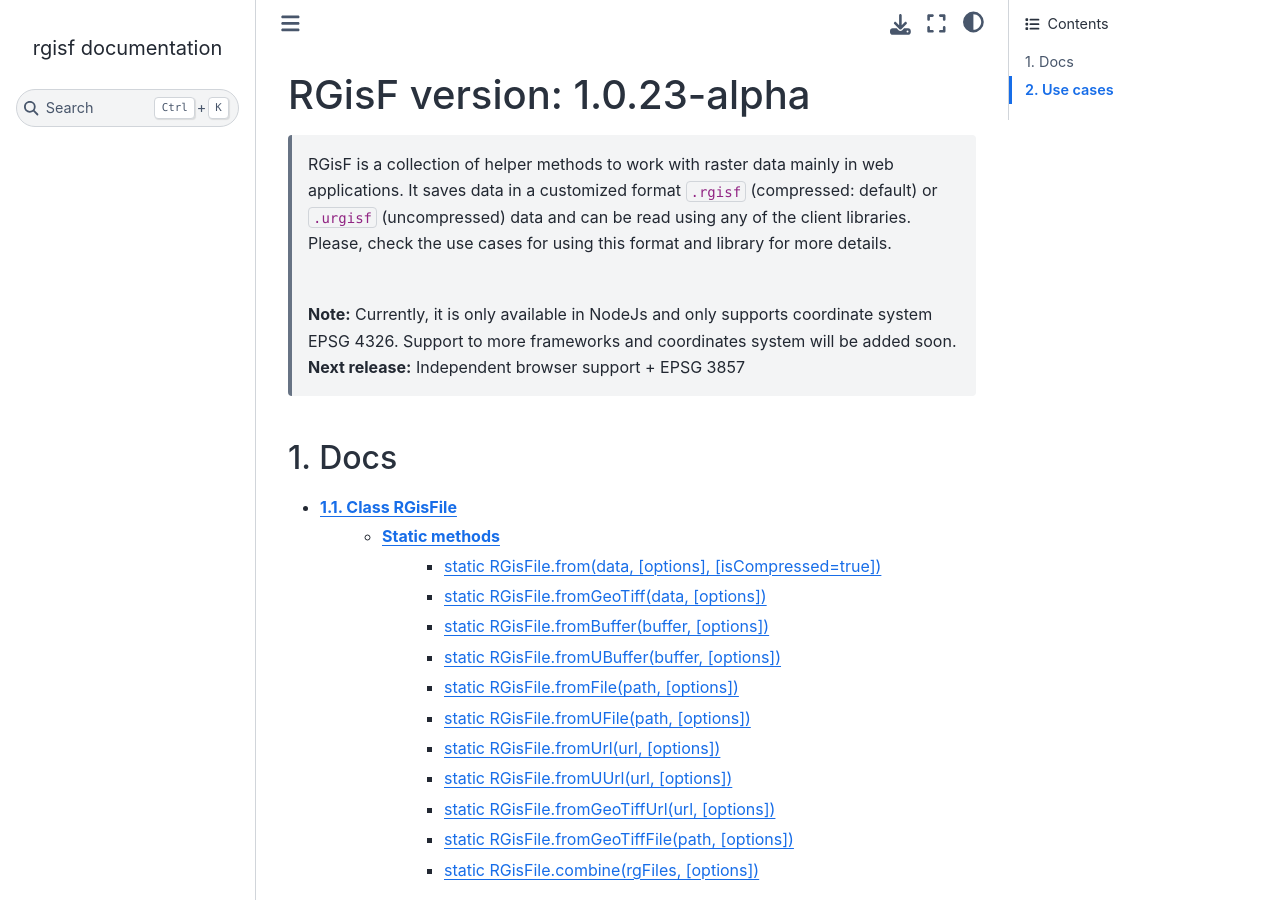
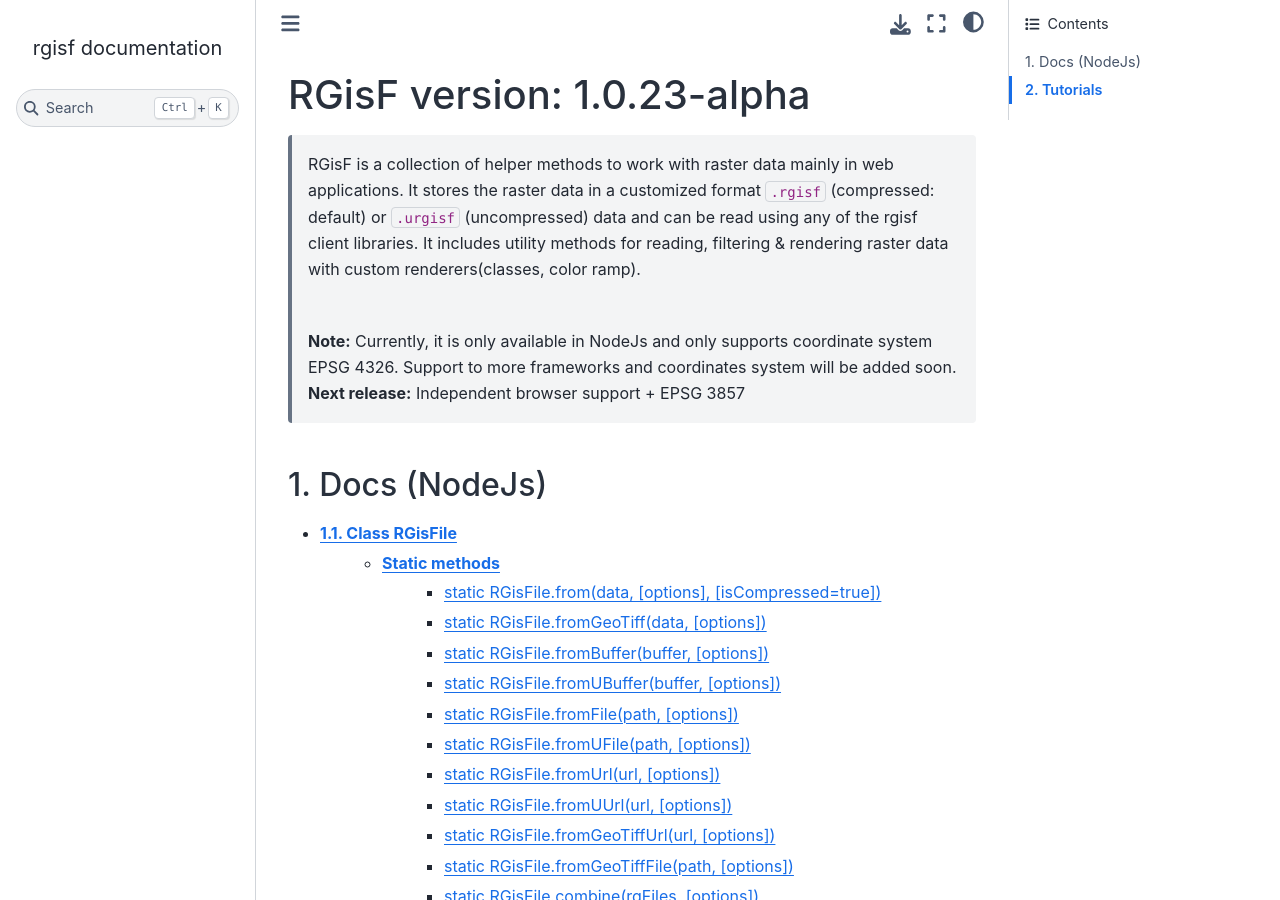
Before and after one commit to manivannan23k/rgisf, a Sphinx documentation site: the page built from docs/index.rst, in a window 1280 px wide and 900 px high. Built offline with Sphinx 7.4.7 and the Sphinx Book theme 1.1.4, drawn with Linux system fonts in a browser that asks for light colours; some of the changed text lies outside the part shown.

Commit message:
docs update 10

```diff
--- a/docs/index.rst
+++ b/docs/index.rst
@@ -2,7 +2,7 @@
 RGisF version: 1.0.23-alpha
 ############################
 
-    RGisF is a collection of helper methods to work with raster data mainly in web applications. It saves data in a customized format ``.rgisf`` (compressed: default) or ``.urgisf`` (uncompressed) data and can be read using any of the client libraries. Please, check the use cases for using this format and library for more details.
+    RGisF is a collection of helper methods to work with raster data mainly in web applications. It stores the raster data in a customized format ``.rgisf`` (compressed: default) or ``.urgisf`` (uncompressed) data and can be read using any of the rgisf client libraries. It includes utility methods for reading, filtering & rendering raster data with custom renderers(classes, color ramp).
 
     |br| **Note:** Currently, it is only available in NodeJs and only supports coordinate system EPSG 4326. Support to more frameworks and coordinates system will be added soon.
     |br| **Next release:** Independent browser support + EPSG 3857
@@ -11,9 +11,9 @@ RGisF version: 1.0.23-alpha
    :maxdepth: 5
 
 
-*************
-1. Docs
-*************
+**************************
+1. Docs (NodeJs)
+**************************
 
 * `1.1. Class RGisFile`_
     * `Static methods`_
@@ -798,10 +798,10 @@ The following are the currently supported PixelTypes in RGisFile. These pre-defi
 
 
 *************
-2. Use cases
+2. Tutorials
 *************
 
-Coming soon
+    Will be added shortly
 
 
 
```
Also changed, not shown: 17 other files.
